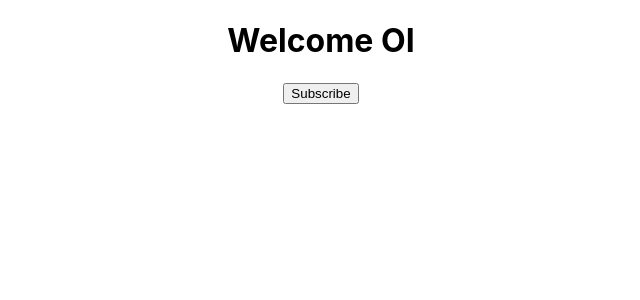
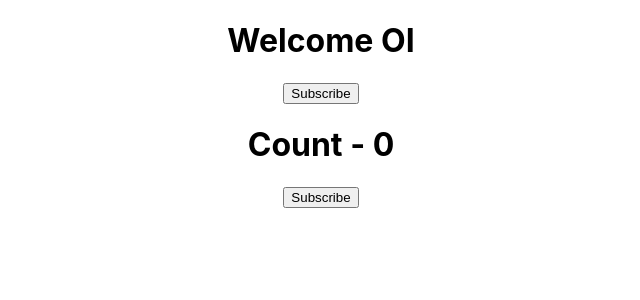
Before and after one commit to p4nduxcv/Get-set-ready-go-for-react, a React (Create React App) app: page / in a window 1280 px wide. Shown: the top 300 px of the page, without its empty margins (319-959 px from the left). Built offline with nearby package versions, Linux system fonts and the light colour scheme.

Commit message:
setState

```diff
--- a/src/App.js
+++ b/src/App.js
@@ -4,6 +4,7 @@
 import Greet from "./Components/Greet";
 import Welcome from "./Components/Welcome";
 import Message from "./Components/Message";
+import Counter from "./Components/Counter";
 
 function App() {
   return (
@@ -29,6 +30,8 @@
       <Greet name="Madawala" /> */}
       {/* <Welcome name="jessica" /> */}
       <Message />
+
+      <Counter />
     </div>
   );
 }
--- /dev/null
+++ b/src/Components/Counter.js
@@ -0,0 +1,41 @@
+import React, { Component } from "react";
+
+export default class Counter extends Component {
+  constructor() {
+    super();
+    this.state = {
+      count: 0,
+    };
+  }
+
+  increment() {
+    // const X = this.state.count + 1;
+    // this.setState(
+    //   {
+    //     count: X,
+    //   },
+    //   () => {
+    //     console.log("callback value" + this.state.count);
+    //   }
+    // );
+    this.setState((prevState) => ({
+      count: prevState.count + 1,
+    }));
+    console.log(this.state.count);
+  }
+  incrementFive() {
+    this.increment();
+    this.increment();
+    this.increment();
+    this.increment();
+    this.increment();
+  }
+  render() {
+    return (
+      <div>
+        <h1>Count - {this.state.count}</h1>
+        <button onClick={() => this.incrementFive()}>Subscribe</button>
+      </div>
+    );
+  }
+}
```
